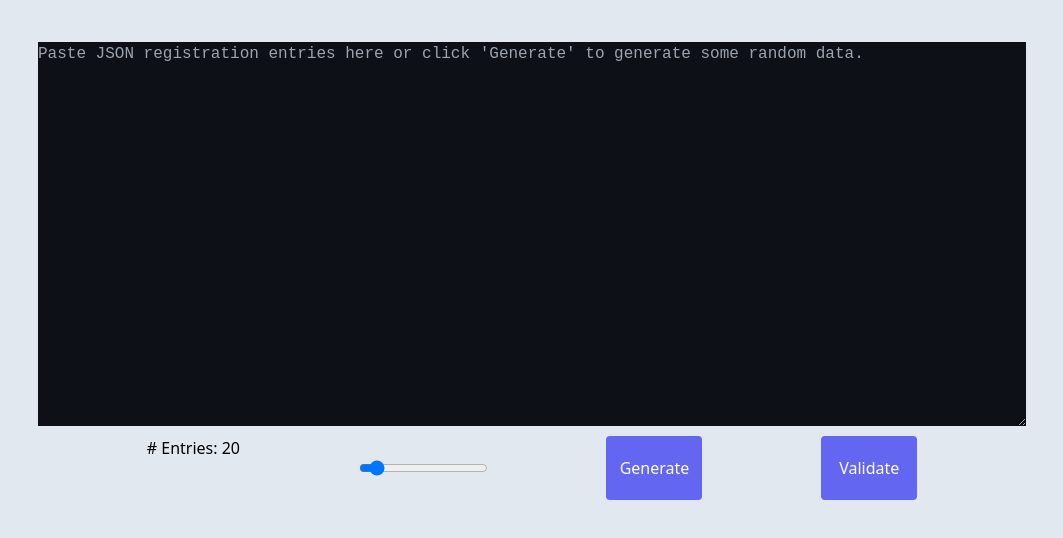
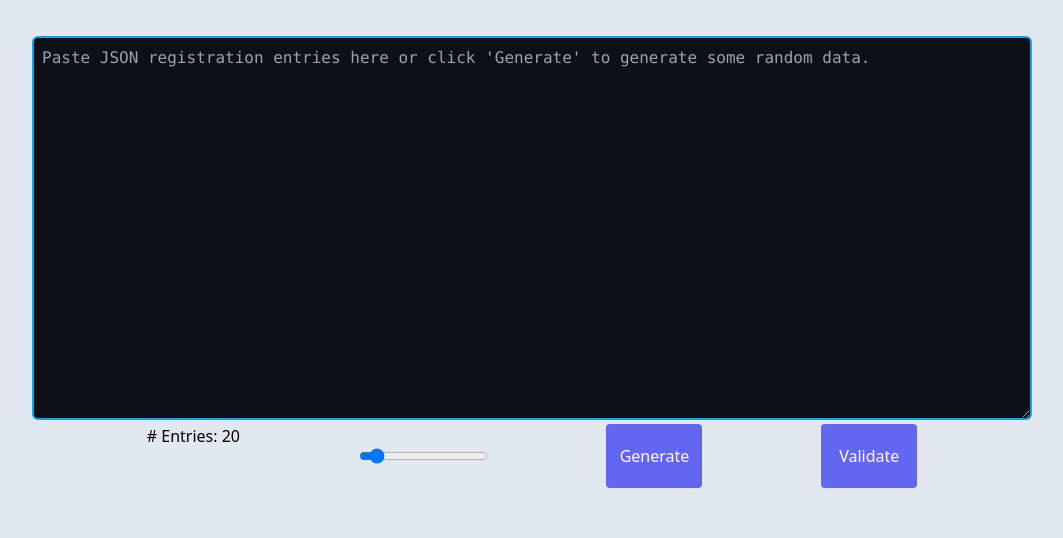
Before and after one commit to saites/igra-converter, a Vue app in the folder web/converter-app/: page / in a window 1280 px wide. Shown: the top 538 px of the page, without its empty margins (108-1171 px from the left). Built offline with nearby package versions, Linux system fonts and the light colour scheme.

Commit message:
simplify edit box

```diff
--- a/web/converter-app/src/App.vue
+++ b/web/converter-app/src/App.vue
@@ -1,18 +1,6 @@
 <script setup lang="ts">
 import MyGrid from './components/Grid.vue'
-import {
-  createApp,
-  ref, computed,
-  onMounted,
-  watchEffect, watch
-} from 'vue'
-import { useResizeObserver } from '@vueuse/core'
-
-import hljs from 'highlight.js'
-import json from 'highlight.js/lib/languages/json';
-hljs.registerLanguage('json', json);
-import 'highlight.js/styles/github-dark.css'
-
+import { createApp, ref, computed } from 'vue'
 
 const BASE_URL = "."
 
@@ -21,14 +9,7 @@ const validationResult = ref(null)
 const errMessage = ref(null)
 const validating = ref(false)
 const generating = ref(false)
-const editArea = ref(null)
-const highlightArea = ref(null)
-const highlightHeight = ref(null)
 const nEntries = ref(20)
-
-onMounted(() => {
-  highlightHeight.value = editArea.style?.height
-})
 
 async function validate() {
   errMessage.value = null;
@@ -87,32 +68,6 @@ async function generate() {
   generating.value = false;
 }
 
-const highlighted = computed(() => {
-  const hl = hljs.highlight(registrationData.value, {
-    language: "json",
-    // ignoreIllegals: true
-  })
-  return hl.value
-})
-
-function update(e) {
-  registrationData.value = e.target.value
-  syncScroll(e)
-}
-
-
-function syncScroll(e) {
-  if (!highlightArea.value) { return }
-  highlightArea.value.scrollTop = e.target.scrollTop
-  highlightArea.value.scrollLeft = e.target.scrollLeft
-}
-
-useResizeObserver(editArea, (entries) => {
-  const entry = entries[0]
-  const { width, height } = entry.contentRect
-  highlightHeight.value = height
-})
-
 </script>
 
 <template>
@@ -123,19 +78,10 @@ useResizeObserver(editArea, (entries) => {
            :disabled="generating || validating"
            spellcheck="false"
            :value="registrationData"
-           @input="update"
-           @scroll.passive="syncScroll"
            placeholder="Paste JSON registration entries here or click 'Generate' to generate some random data."
       ></textarea>
 
-      <pre
-           id="highlightArea"
-           ref="highlightArea"
-           :style="highlightHeight ? {'height': highlightHeight + 'px'} : {'height': 'h-96'}"
-           aria-hidden="true"
-       ><code class="hljs json" language="json" v-html="highlighted"></code></pre>
     </div>
-
       <div class="flex justify-evenly">
         <label for="nEntries"># Entries: {{nEntries}}</label>
         <input id="nEntries" type="range" v-model.number="nEntries" min="2" max="200">
@@ -181,40 +127,10 @@ button {
   @apply disabled:cursor-progress;
 }
 
-#editArea, #highlightArea {
-  @apply h-96 overflow-y-scroll;
-  border: 0;
-  margin: 10px;
-  display: block;
-  overflow-x: auto;
-  padding: 0!important;
-}
-
-#editArea, #highlightArea, #highlightArea * {
-  @apply text-base leading-6;
-  font-family: monospace;
-}
-
-pre code.hljs {
-  padding: 0!important;
-}
-
-#editArea, #highlightArea {
-  grid-column: 1;
-  grid-row: 1;
+#editArea {
+  @apply block h-96 overflow-y-scroll overflow-x-auto resize-y;
+  @apply p-2 m-1 rounded-md border-solid border-2 border-sky-500;
+  @apply font-mono text-sky-400 caret-red-400 text-base leading-6;
   background-color: #0d1117;
 }
-
-#editArea {
-  @apply resize-y;
-  z-index: 1;
-  color: transparent;
-  background: transparent;
-  @apply caret-red-400;
-}
-
-#highlightArea {
-  z-index: 0;
-}
-
 </style>
--- a/web/converter-app/src/components/Accordion.vue
+++ b/web/converter-app/src/components/Accordion.vue
@@ -76,7 +76,7 @@ function onAnimationFinish(open) {
 
 <template>
   <details ref="details">
-    <summary ref="summary" class="inline"
+    <summary ref="summary" class="inline cursor-pointer"
       @click.prevent="click"><slot name="summary"></slot></summary>
     <div ref="content"><slot name="content"></slot></div>
   </details>
```
